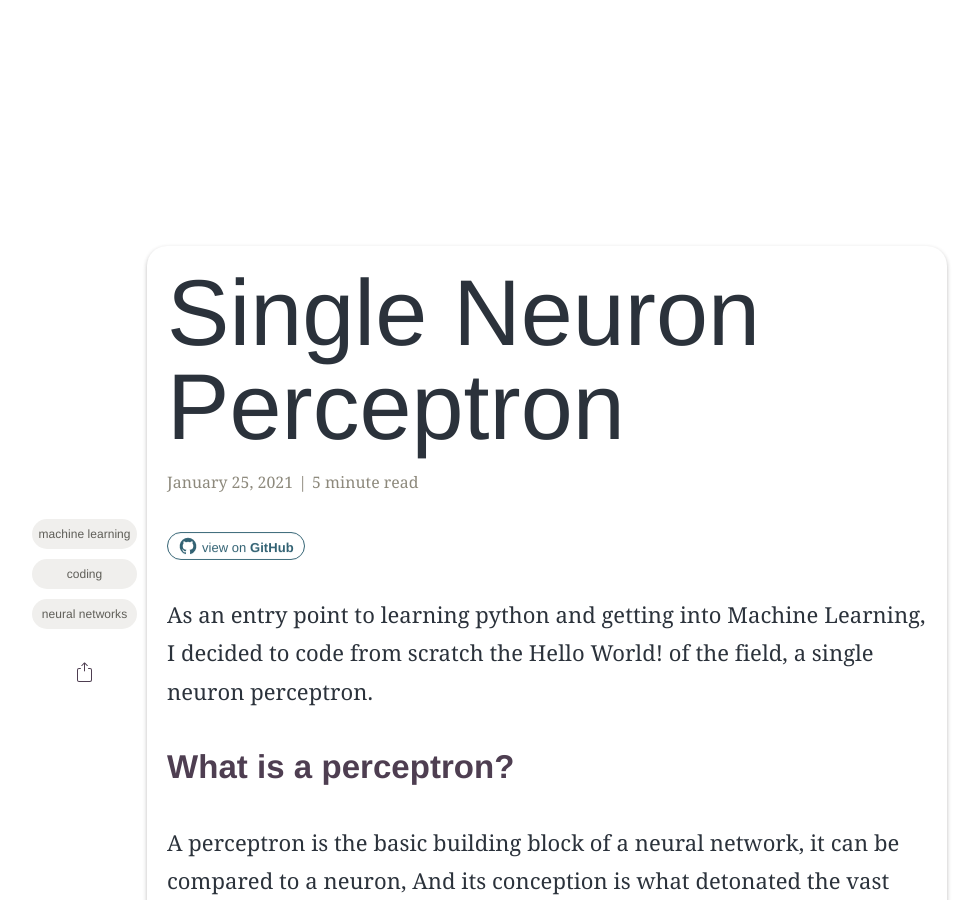
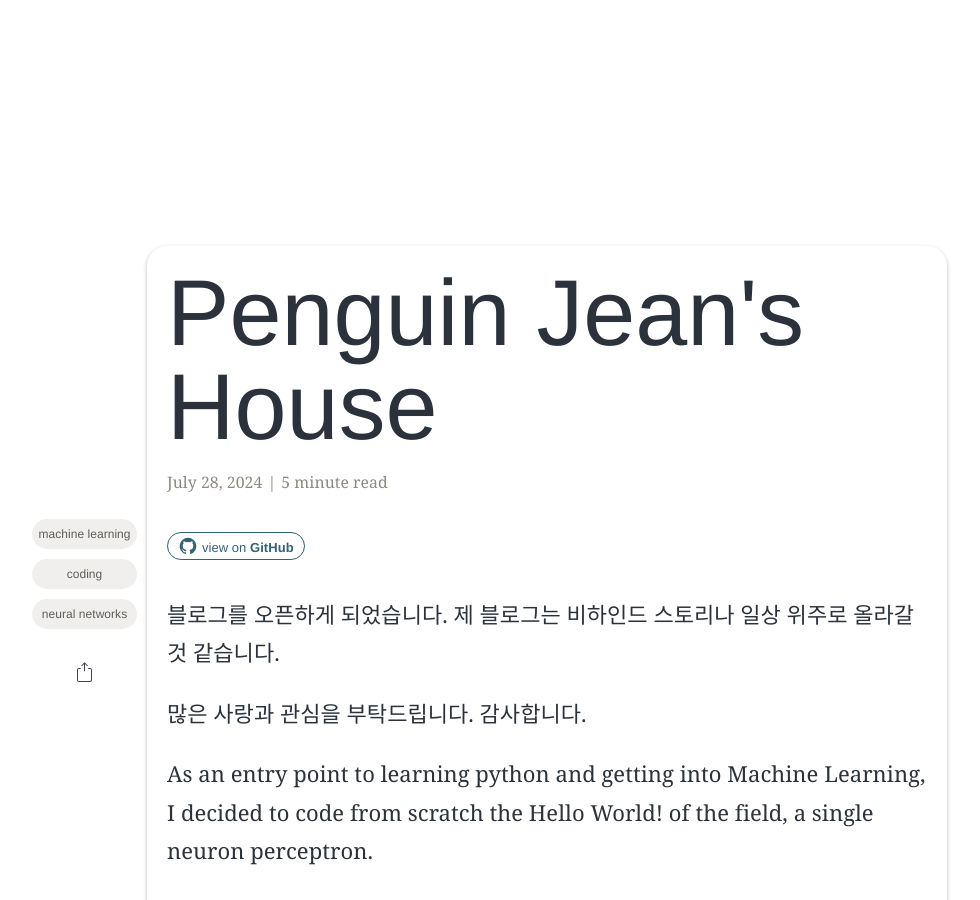
Before and after one commit to penguinjeanfactory/penguinjeanfactory.github.io, a Jekyll site: the page built from _posts/2021-01-25-single-neuron-perceptron.markdown, in a window 1280 px wide and 900 px high, scrolled down 357 px. Shown: the whole window, without its empty margins (93-1073 px from the left). Built offline with Jekyll 4.4.1, drawn with Linux system fonts in a browser that asks for light colours; some web fonts are replaced; formulas are drawn with MathJax 3; some of the changed text lies outside the part shown.

Commit message:
Update 2021-01-25-single-neuron-perceptron.markdown

```diff
--- a/_posts/2021-01-25-single-neuron-perceptron.markdown
+++ b/_posts/2021-01-25-single-neuron-perceptron.markdown
@@ -2,15 +2,19 @@
 layout: post
 read_time: true
 show_date: true
-title:  Single Neuron Perceptron
-date:   2021-01-25 13:32:20 -0600
-description: Single neuron perceptron that classifies elements learning quite quickly.
+title:  Penguin Jean's House
+date:   2024-07-28 00:00:00 -0000
+description:  펭귄쟝 블로그를 오픈합니다.
 img: assets/img/posts/20210125/Perceptron.jpg
 tags: [machine learning, coding, neural networks]
-author: Armando Maynez
+author: Penguin Jean
 github:  amaynez/Perceptron/
 mathjax: yes
 ---
+블로그를 오픈하게 되었습니다. 제 블로그는 비하인드 스토리나 일상 위주로 올라갈 것 같습니다.
+
+많은 사랑과 관심을 부탁드립니다. 감사합니다.
+
 As an entry point to learning python and getting into Machine Learning, I decided to code from scratch the Hello World! of the field, a single neuron perceptron.
 
 ## What is a perceptron?
```
